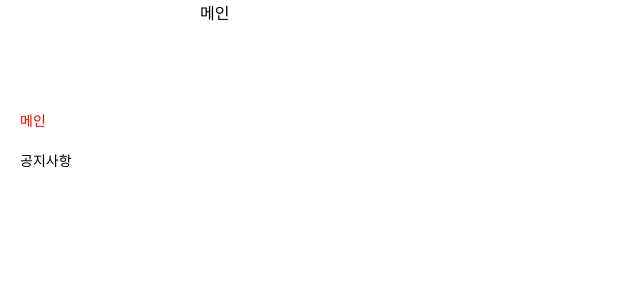
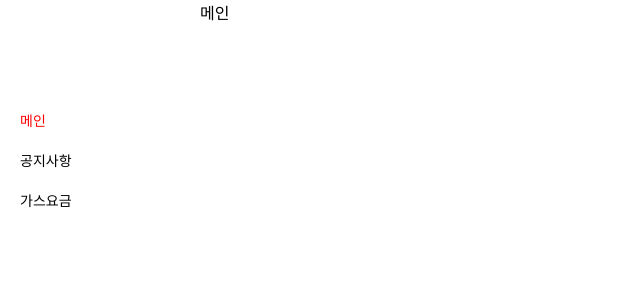
Before and after one commit to nohsunghyung/typescript-sample, a React app: page /#/main in a window 1280 px wide. Shown: the top 300 px of the page, without its empty margins (0-640 px from the left). Built offline with nearby package versions, Linux system fonts and the light colour scheme; sample sign-in values are in the browser's storage.

Commit message:
route 재설정

```diff
--- a/src/App.tsx
+++ b/src/App.tsx
@@ -20,6 +20,47 @@ class App extends Component<Istore> {
   render() {
     const { loginStore } = this.props;
     const isLogin = loginStore!.isLogin;
+    let routeComponent: any = [];
+    Routes.forEach((route, index) => {
+      if (route.path) {
+        // 1뎁스에 path가 있을경우
+        routeComponent.push(routeComponets(route, index));
+      } else {
+        // 2뎁스 이상
+        route.subMenu!.forEach((menu) => {
+          routeComponent.push(routeComponets(menu, index));
+        });
+      }
+    });
+
+    function routeComponets(route: any, index: number) {
+      return (
+        <Route
+          path={route.path}
+          key={index}
+          children={(props) => {
+            if (!isLogin) {
+              // 로그인 안되어있을경우 로그인페이지로
+              alert("로그인이 필요합니다.");
+              return <Redirect to="/login" />;
+            } else {
+              // 로그인 되어있을경우 해당 page
+              return (
+                <Fragment>
+                  <div className="contents">
+                    <SideBar />
+                    <ContentsWrapper>
+                      <route.component {...props} />
+                    </ContentsWrapper>
+                  </div>
+                </Fragment>
+              );
+            }
+          }}
+        ></Route>
+      );
+    }
+
     return (
       <Fragment>
         <Switch>
@@ -36,40 +77,7 @@ class App extends Component<Istore> {
               }
             }}
           ></Route>
-          {Routes.map((route, index) => {
-            let Pages: any = null;
-            if (route.component) {
-              Pages = route.component;
-            } else {
-              Pages = route.subMenu[0].component;
-            }
-            return (
-              <Route
-                exact
-                path={route.path}
-                children={(props) => {
-                  if (!isLogin) {
-                    // 로그인 안되어있을경우 로그인페이지로
-                    alert("로그인이 필요합니다.");
-                    return <Redirect to="/login" />;
-                  } else {
-                    // 로그인 되어있을경우 메인페이지로
-                    return (
-                      <Fragment>
-                        <div className="contents">
-                          <SideBar />
-                          <ContentsWrapper>
-                            <Pages {...props} />
-                          </ContentsWrapper>
-                        </div>
-                      </Fragment>
-                    );
-                  }
-                }}
-                key={index}
-              ></Route>
-            );
-          })}
+          {routeComponent}
           <Route path="*" exact component={ErrorPage} />
         </Switch>
       </Fragment>
--- a/src/components/SideBar.tsx
+++ b/src/components/SideBar.tsx
@@ -6,7 +6,7 @@ import { withRouter, RouteComponentProps } from "react-router";
 
 // state 타입 설정
 interface Istate {
-  isMenuActive?: boolean;
+  activeIndex?: any;
 }
 
 // props 타입 설정
@@ -15,27 +15,32 @@ interface Iprops {}
 // history,location,match 사용을 위해 RouteComponentProps 사용
 class SideBar extends Component<Iprops & RouteComponentProps, Istate> {
   state: Istate = {
-    isMenuActive: false,
+    activeIndex: null,
   };
   // 메뉴 토글 핸들러
-  handleMenuToggle = () => {
+  handleMenuToggle = (index: number) => {
     this.setState({
-      isMenuActive: !this.state.isMenuActive,
+      activeIndex: index,
     });
   };
   componentDidMount() {
+    console.log(2222);
     const pathName = this.props.location.pathname;
+    // const route = Routes.filter((menu) => {});
   }
   render() {
     return (
       <SideMenu>
         <ul>
-          {Routes.map((menu) => {
+          {Routes.map((menu, index) => {
             return (
-              <MenuList key={menu.id}>
+              <MenuList
+                key={menu.id}
+                className={this.state.activeIndex === menu.id ? "active" : ""}
+              >
                 {/* 1뎁스 메뉴에 path가 있을경우 */}
                 {menu.path ? (
-                  <NavLink to={menu.path} className="depth01">
+                  <NavLink to={menu.path} className="depth depth01">
                     {menu.name}
                   </NavLink>
                 ) : (
@@ -43,18 +48,12 @@ class SideBar extends Component<Iprops & RouteComponentProps, Istate> {
                     {/* 1뎁스 메뉴에 path가 없을경우 */}
                     <button
                       type="button"
-                      className={`depth01 ${
-                        this.state.isMenuActive ? `active` : ``
-                      }`}
-                      onClick={this.handleMenuToggle}
+                      className={"depth depth01"}
+                      onClick={() => this.handleMenuToggle(index)}
                     >
                       {menu.name}
                     </button>
-                    <ul
-                      className={`sub-menu ${
-                        this.state.isMenuActive ? `active` : ``
-                      }`}
-                    >
+                    <ul className={"sub-menu"}>
                       {menu.subMenu?.map((submenu) => {
                         return (
                           <li key={submenu.id}>
@@ -83,6 +82,14 @@ const SideMenu = styled.aside`
 `;
 
 const MenuList = styled.li`
+  &.active {
+    > .depth {
+      color: red;
+    }
+    > .sub-menu {
+      display: block;
+    }
+  }
   .depth01 {
     display: block;
     padding: 10px 10px 10px 20px;
--- a/src/pages/bannerNotice/List.tsx
+++ b/src/pages/bannerNotice/List.tsx
@@ -1,8 +1,9 @@
 import React, { Component } from "react";
 
-export class List extends Component {
+class List extends Component {
+  componentDidMount() {}
   render() {
-    return <div>배너공지 리스트</div>;
+    return <div>배너리스트2</div>;
   }
 }
 
--- a/src/pages/main/index.tsx
+++ b/src/pages/main/index.tsx
@@ -1,6 +1,36 @@
 import React, { Component } from "react";
 
+const data = [
+  {
+    name: "a",
+    sub: [
+      {
+        name: "sub-a",
+      },
+      {
+        name: "sub-aa",
+      },
+    ],
+  },
+  {
+    name: "b",
+    path: "111",
+  },
+];
 class MainPage extends Component {
+  componentDidMount() {
+    let array: any = null;
+    data.map((item) => {
+      if (item.path) {
+        // console.log(item, 1);
+      } else {
+        item.sub?.map((list) => {
+          array = list.name;
+        });
+      }
+      // console.log(array);
+    });
+  }
   render() {
     return <div>메인</div>;
   }
--- a/src/pages/notice/List.tsx
+++ b/src/pages/notice/List.tsx
@@ -2,6 +2,7 @@ import React, { Component } from "react";
 import { observer, inject } from "mobx-react";
 import NoticeStore from "store/NoticeStore";
 
+// store 초기 설정
 interface Istore {
   noticeStore?: NoticeStore;
 }
@@ -15,7 +16,7 @@ class List extends Component<Istore> {
   }
   render() {
     const { list } = this.props.noticeStore!;
-    return <div>일반공지리스트</div>;
+    return <div>일반공지</div>;
   }
 }
 
--- a/src/routes/index.tsx
+++ b/src/routes/index.tsx
@@ -1,4 +1,5 @@
 import { NoticeList } from "../pages/notice";
+import { BannerNoticeList } from "../pages/bannerNotice";
 import MainPage from "../pages/main";
 
 // route와 관련된 데이터
@@ -18,12 +19,34 @@ const routes = [
         path: "/notice",
         component: NoticeList,
         name: "일반공지",
+        parent: "공지사항",
       },
       {
         id: 1,
         path: "/banner",
-        component: NoticeList,
+        component: BannerNoticeList,
         name: "배너공지",
+        parent: "공지사항",
+      },
+    ],
+  },
+  {
+    id: 2,
+    name: "가스요금",
+    subMenu: [
+      {
+        id: 0,
+        path: "/ff",
+        component: MainPage,
+        name: "일반가스",
+        parent: "가스요금",
+      },
+      {
+        id: 1,
+        path: "/aa",
+        component: MainPage,
+        name: "배너가스",
+        parent: "가스요금",
       },
     ],
   },
--- a/src/store/NoticeStore.tsx
+++ b/src/store/NoticeStore.tsx
@@ -14,7 +14,7 @@ class NoticeStore {
   @action
   fetchList() {
     Api.get("/costs").then(({ data }) => {
-      console.log(data);
+      // console.log(data);
     });
   }
 }
```
